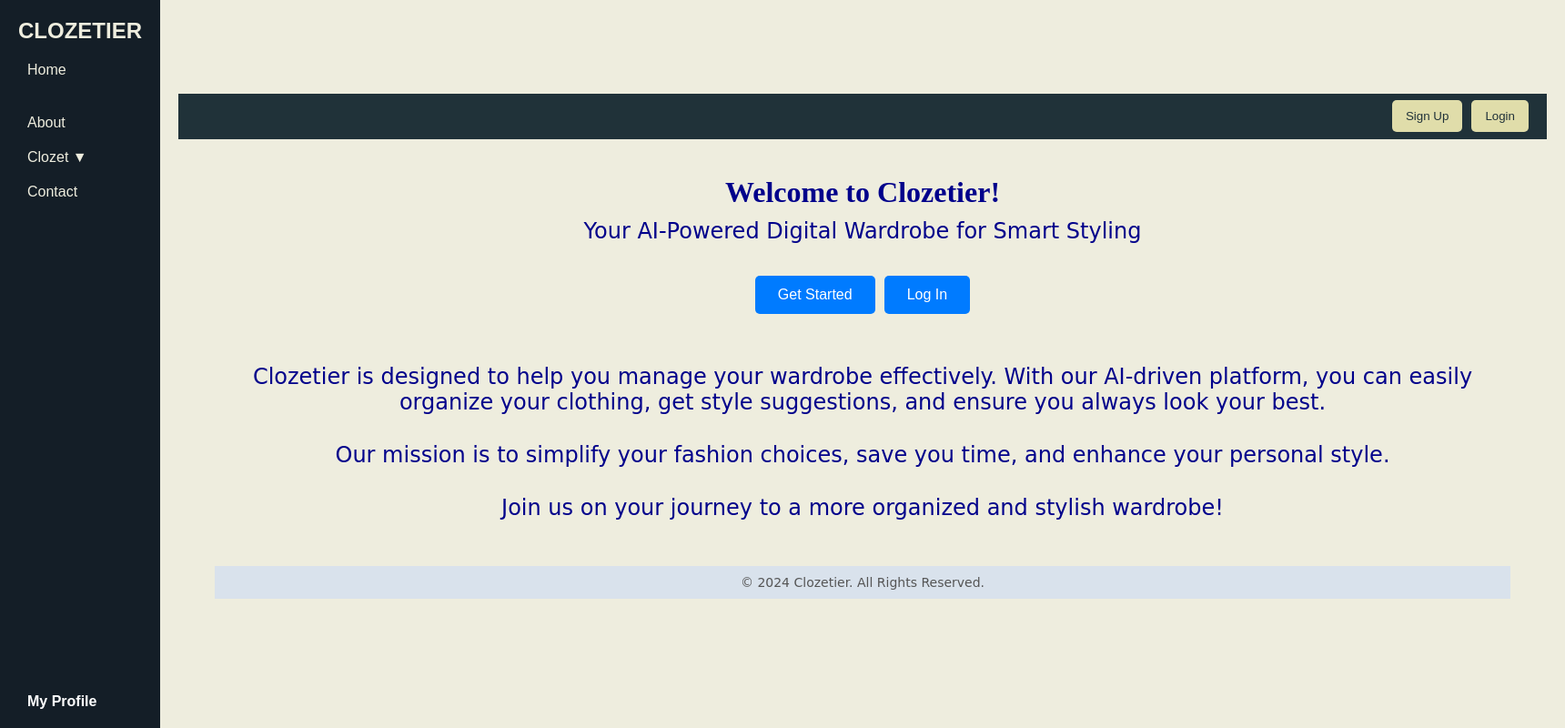
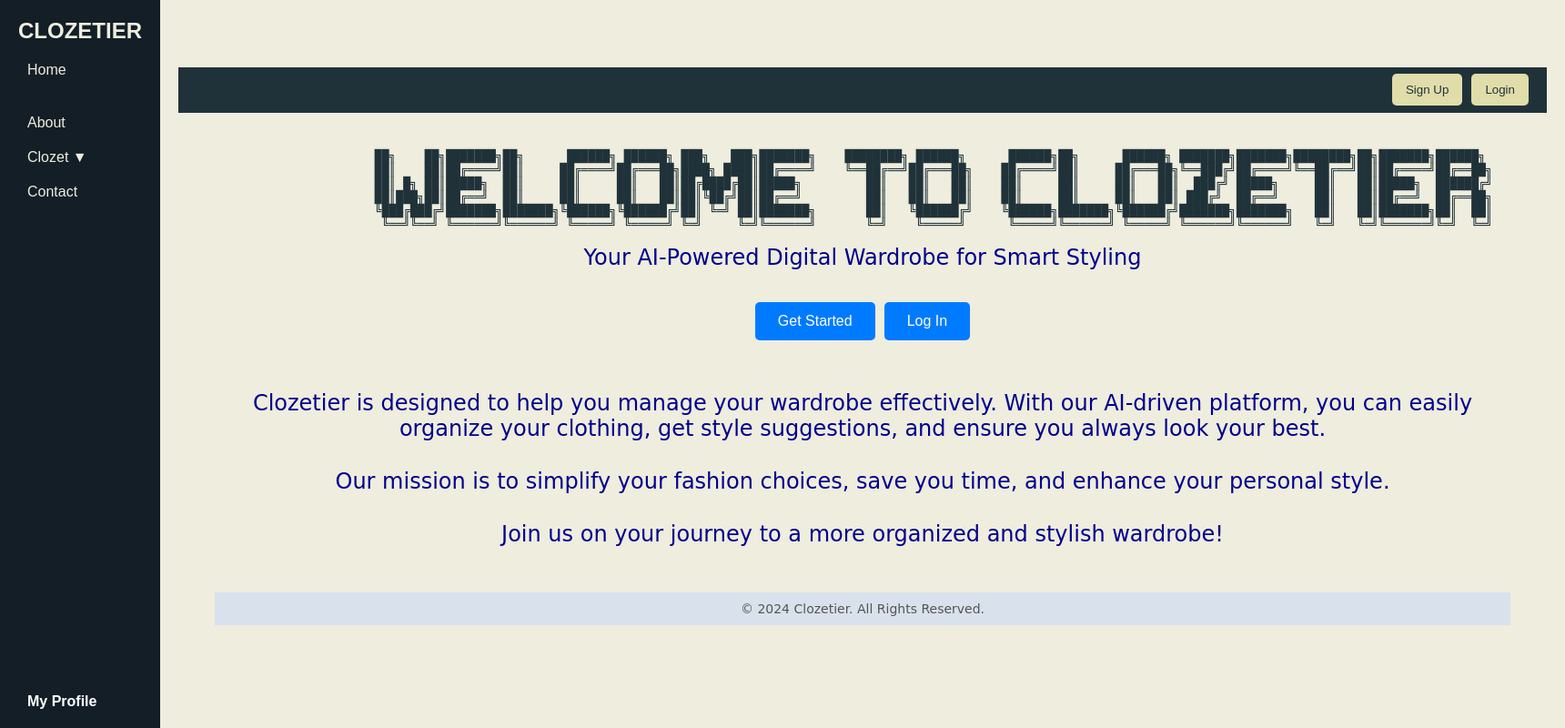
Before and after one commit to whitmireb/clozetier, a Django app: page / in a window 1720 px wide. Shown: the whole page at 91% size. Run offline with Django 5.2, Linux system fonts and the light colour scheme; parts of the project's set-up code (start-up, migrations or seed data) failed here and were passed over.

Commit message:
updated home page so it displays ASCII correctly even if user is logged out

```diff
--- a/clozetier_site/templates/home.html
+++ b/clozetier_site/templates/home.html
@@ -117,7 +117,16 @@
 
     {% else %}
         <div class="hero">
-            <h1>Welcome to Clozetier!</h1>
+            <div class="ascii-art">
+                <pre>
+                    ██╗    ██╗███████╗██╗      ██████╗ ██████╗ ███╗   ███╗███████╗    ████████╗ ██████╗      ██████╗██╗      ██████╗ ███████╗███████╗████████╗██╗███████╗██████╗
+                    ██║    ██║██╔════╝██║     ██╔════╝██╔═══██╗████╗ ████║██╔════╝    ╚══██╔══╝██╔═══██╗    ██╔════╝██║     ██╔═══██╗╚══███╔╝██╔════╝╚══██╔══╝██║██╔════╝██╔══██╗
+                    ██║ █╗ ██║█████╗  ██║     ██║     ██║   ██║██╔████╔██║█████╗         ██║   ██║   ██║    ██║     ██║     ██║   ██║  ███╔╝ █████╗     ██║   ██║█████╗  ██████╔╝
+                    ██║███╗██║██╔══╝  ██║     ██║     ██║   ██║██║╚██╔╝██║██╔══╝         ██║   ██║   ██║    ██║     ██║     ██║   ██║ ███╔╝  ██╔══╝     ██║   ██║██╔══╝  ██╔══██╗
+                    ╚███╔███╔╝███████╗███████╗╚██████╗╚██████╔╝██║ ╚═╝ ██║███████╗       ██║   ╚██████╔╝    ╚██████╗███████╗╚██████╔╝███████╗███████╗   ██║   ██║███████╗██║  ██║
+                     ╚══╝╚══╝ ╚══════╝╚══════╝ ╚═════╝ ╚═════╝ ╚═╝     ╚═╝╚══════╝       ╚═╝    ╚═════╝      ╚═════╝╚══════╝ ╚═════╝ ╚══════╝╚══════╝   ╚═╝   ╚═╝╚══════╝╚═╝  ╚═╝
+                </pre>
+            </div>
             <p>Your AI-Powered Digital Wardrobe for Smart Styling</p>
             <div class="cta-buttons">
                 <a href="{% url 'signup' %}" class="cta-button">Get Started</a>
```
